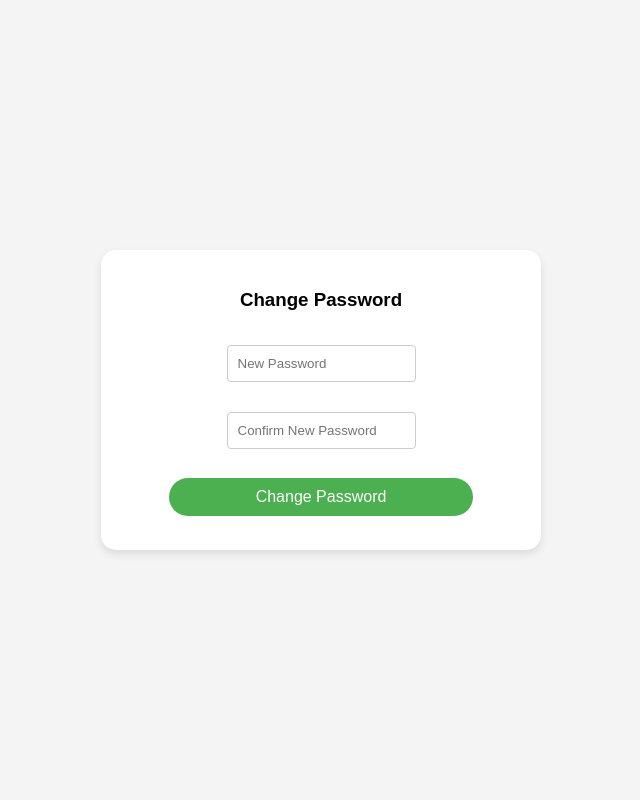
After one commit to software-students-spring2024/2-web-app-exercise-team-11, a Flask app: page /change_password in a window 1280 px wide. The commit adds this page. Shown: the whole page, without its empty margins (319-959 px from the left). Run offline with Flask 2, Linux system fonts and the light colour scheme.

Commit message:
Added change password and error messages for login/sign up

```diff
--- a/app.py
+++ b/app.py
@@ -2,6 +2,7 @@ import os
 import datetime
 from flask import Flask, render_template, request, redirect, url_for, jsonify, session
 import pymongo
+from pymongo.server_api import ServerApi
 import bcrypt
 from bson.objectid import ObjectId
 from dotenv import load_dotenv
@@ -73,9 +74,12 @@ def sign_in():
             session['email'] = user['email']
             return redirect(url_for('assessment'))
         else:
-            return redirect(url_for('show_signin'))
+            error_message = "Wrong Pass."
+            return render_template("sign_in.html", error=error_message)
+
     else:
-        return redirect(url_for('show_signin'))
+        error_message = "Credentials not found."
+        return render_template("sign_in.html", error=error_message)
 
 
 
@@ -138,6 +142,54 @@ def delete_profile():
         return redirect(url_for('home'))
 
 
+@app.route("/change_password")
+def show_change_password():
+    """
+    Route for the change password page.
+    """
+    return render_template("change_password.html")
+
+@app.route("/change_pass", methods=['POST'])
+def change_pass():
+    """
+    Update the user password
+    """
+
+    new_password = request.form['password']
+    confirm_password = request.form['confirm_password']
+
+    if not new_password or not confirm_password:
+        error_message = "Missing password or confirmation password."
+        return render_template("change_password.html", error=error_message)
+
+    if new_password != confirm_password:
+        error_message = "Passwords do not match."
+        return render_template("change_password.html", error=error_message)
+
+    if 'email' in session:
+        email = session['email']
+        user = db.users.find_one({'email': email})
+
+        if user:
+            hashed_password = bcrypt.hashpw(new_password.encode('utf-8'), bcrypt.gensalt())
+
+            db.users.update_one({'email': email}, {'$set': {'password': hashed_password}})
+
+            return redirect(url_for('profile'))
+        else:
+            error_message = "User not found."
+            return render_template("change_password.html", error=error_message)
+    else:
+        error_message = "User is not logged in."
+        return render_template("login.html", error=error_message)
+
+
+
+
+
+
+
+
 
 @app.route('/assessment')
 def assessment():
@@ -145,6 +197,9 @@ def assessment():
     Route to input mood assessment
     """
     return render_template("assessment.html")
+
+
+
 
 
 ## Based On Input From /assessment, assessment_further displays a different version of a template
--- /dev/null
+++ b/templates/change_password.html
@@ -0,0 +1,85 @@
+<!DOCTYPE html>
+<html>
+<head>
+    <title>Change Password</title>
+    <style>
+        body {
+    font-family: Arial, sans-serif;
+    background-color: #f4f4f4;
+    display: flex;
+    justify-content: center;
+    align-items: center;
+    height: 100vh;
+    margin: 0;
+}
+
+.password-form-container {
+    text-align: center;
+    background-color: #fff;
+    padding: 20px;
+    border-radius: 15px;
+    box-shadow: 0 4px 8px rgba(0, 0, 0, 0.1);
+    width: 100%;
+    max-width: 400px;
+}
+
+.input-group {
+    margin-bottom: 20px;
+}
+
+.input-field {
+    width: calc(100% - 20px);
+    padding: 10px;
+    margin: 5px;
+    border: 1px solid #ccc;
+    border-radius: 4px;
+    box-sizing: border-box;
+}
+
+.action-buttons {
+    display: flex;
+    flex-direction: column;
+    align-items: center;
+    padding: 10px;
+}
+
+.action-button {
+    background-color: #4CAF50;
+    border: none;
+    color: white;
+    padding: 10px 20px;
+    text-align: center;
+    text-decoration: none;
+    display: inline-block;
+    font-size: 16px;
+    margin: 4px 0px;
+    cursor: pointer;
+    border-radius: 20px;
+    transition-duration: 0.4s;
+    width: 80%;
+}
+
+.action-button:hover {
+    background-color: #45a049;
+    color: white;
+}
+    </style>
+</head>
+<body>
+    <div class="password-form-container">
+        <h3>Change Password</h3>
+        {% for message, category in get_flashed_messages(with_categories=true) %}
+        <div class="{{ category }}">{{ message }}</div>
+        {% endfor %}
+        <form action="/change_pass" method="POST"  class="action-buttons">
+          <div class="input-group">
+            <input type="password" id="password" name="password" placeholder="New Password" class="input-field" required>
+          </div>
+          <div class="input-group">
+            <input type="password" id="confirm_password" name="confirm_password" placeholder="Confirm New Password" class="input-field" required>
+          </div>
+          <button type="submit" class="action-button">Change Password</button>
+        </form>
+      </div>
+</body>
+</html>
--- a/templates/profile.html
+++ b/templates/profile.html
@@ -7,13 +7,15 @@
 <body>
     <div class="profile-container">
         <div class="profile-picture">
-            <!-- <img src="../images/profile.jpeg" alt="Profile Picture"> -->
+            <img src="../images/profile.jpeg" alt="Profile Picture">
         </div>
         <div class="profile-actions">
             <form action="/delete_profile" method="POST">
                 <button type="submit">Delete Account</button>
             </form>
-            <button onclick="location.href='/change_password'">Change Password</button>
+            <form action="/change_password">
+                <button type="submit">Change Password</button>
+            </form>
             <button onclick="location.href='/view_assessments'">View Old Assessment Results</button>
         </div>
     </div>
```
Also changed, not shown: static/change_pass.css (added, +60 -0 lines).
